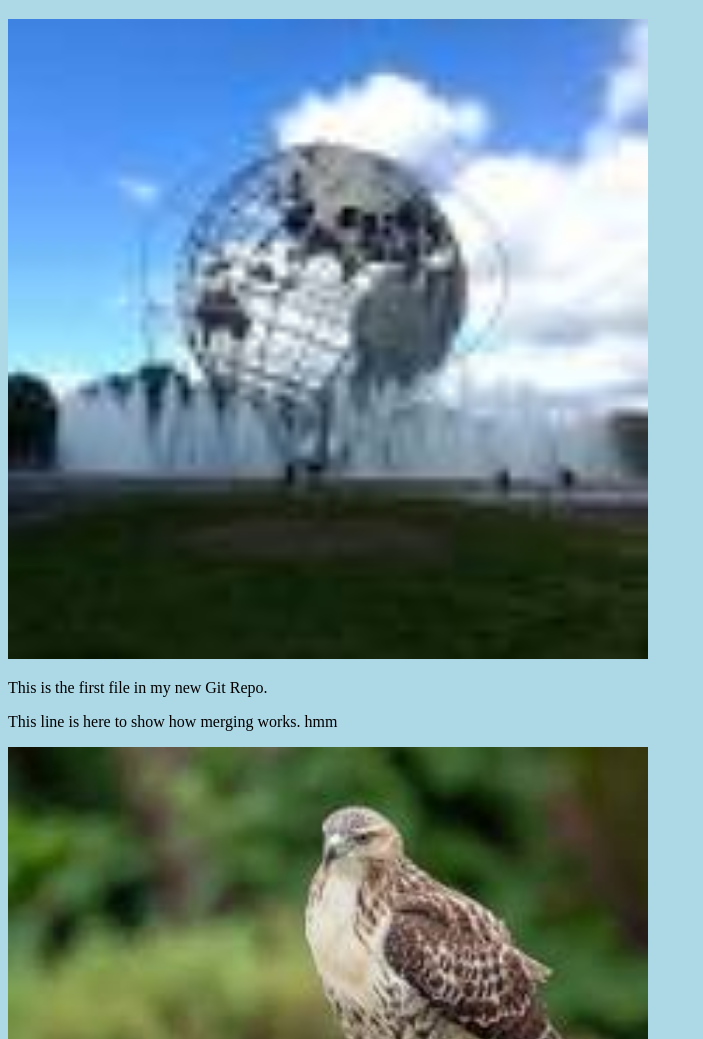
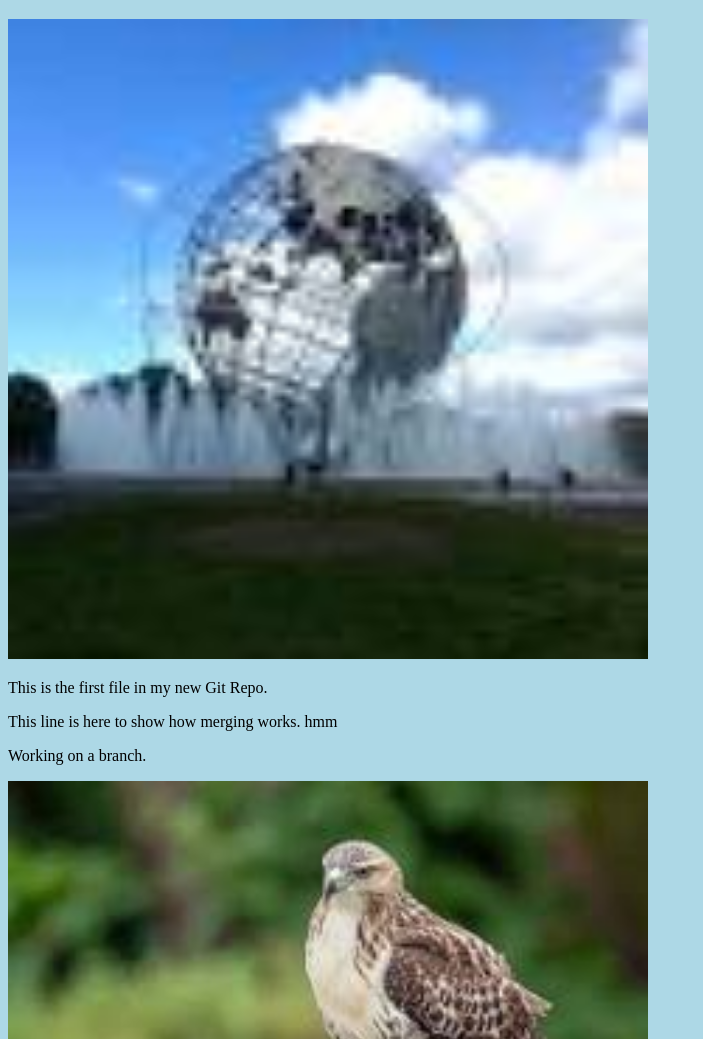
Before and after one commit to bhawkins-LabWare/hello-world, a plain HTML site: page index.html in a window 1280 px wide. Shown: the part 61-1100 px from the top of the page, without its empty margins (0-703 px from the left). Drawn offline with Linux system fonts and the light colour scheme.

Commit message:
Update index.html. Added line about working on branch.

```diff
--- a/index.html
+++ b/index.html
@@ -10,6 +10,7 @@
 <div><img src="img_hello_world.jpg" alt="Hello World from Space" style="width:100%;max-width:640px"></div>
 <p>This is the first file in my new Git Repo.</p>
 <p>This line is here to show how merging works. hmm</p>
+<p>Working on a branch.</p>
 <div><img src="img_hello_git.jpg" alt="Hello Git" style="width:100%;max-width:640px"></div>
 
 </body>
```
